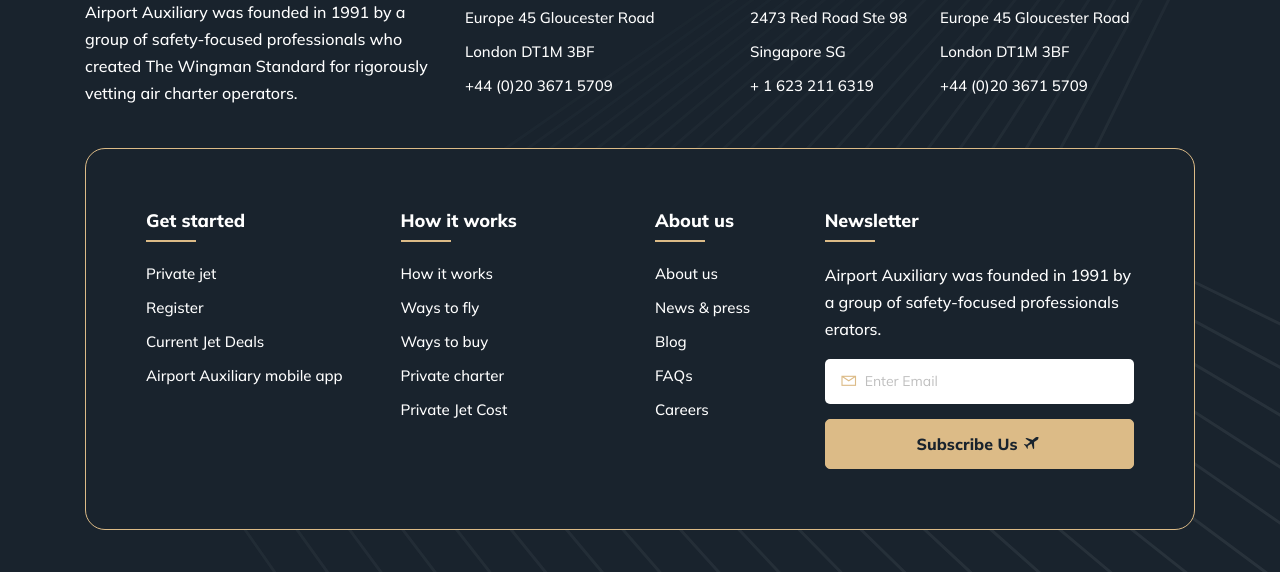
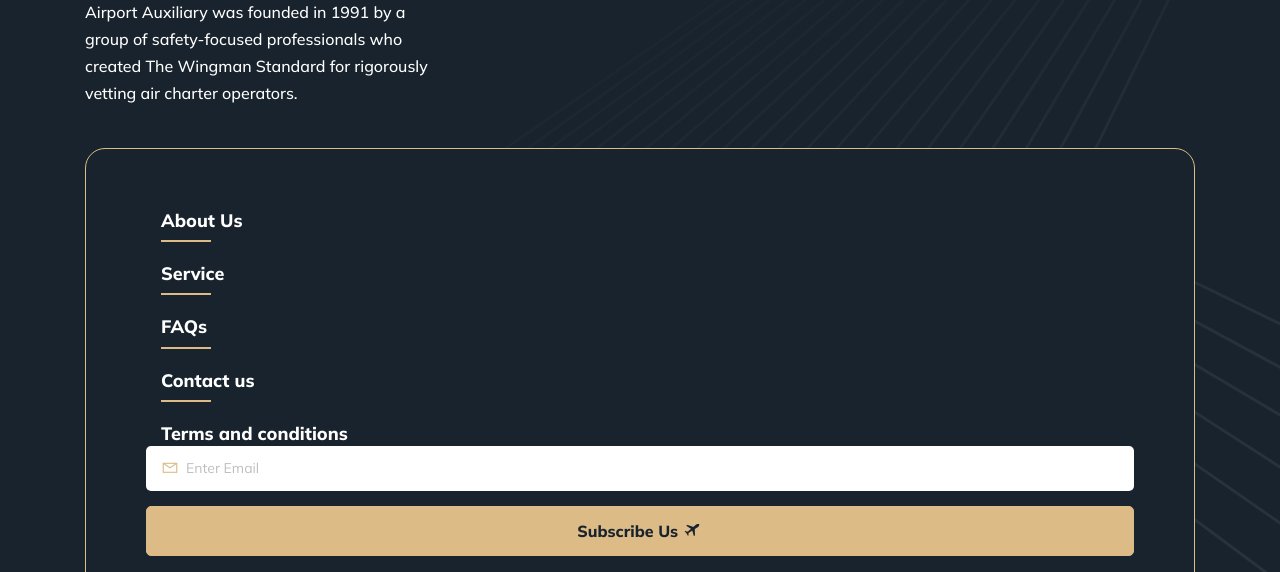
Before and after one commit to evramnagy/Airport-Auxiliary1, a plain HTML site: page Services all.html in a window 1280 px wide. Shown: the part 2066-2638 px from the top of the page. Drawn offline with nearby package versions, Linux system fonts and the light colour scheme; files whose address does not match are found by name; a web font is replaced by a local one.

Commit message:
Update Services all.html

```diff
--- a/Services all.html
+++ b/Services all.html
@@ -471,95 +471,51 @@
                       ><img src="assets/images/logo.png" alt="site-logo"
                     /></a>
                   </div>
-                  <p>
+                  <p class="footer-p-evo">
                     Airport Auxiliary was founded in 1991 by a group of
                     safety-focused professionals who created The Wingman
                     Standard for rigorously vetting air charter operators.
                   </p>
                 </div>
               </div>
+            </div>
+          </div>
+          <div class="footer-bottom-area">
+            <div class="row-evo mb-30-none">
               <div class="col-xl-3 col-lg-3 col-md-6 mb-30">
                 <div class="footer-widget">
-                  <h4 class="widget-title">EUROPE</h4>
-                  <ul class="footer-list">
-                    <li><a href="#0">Europe 45 Gloucester Road</a></li>
-                    <li><a href="#0">London DT1M 3BF</a></li>
-                    <li><a href="#0">+44 (0)20 3671 5709</a></li>
-                  </ul>
-                </div>
-              </div>
-              <div class="col-xl-2 col-lg-3 col-md-6 mb-30">
-                <div class="footer-widget">
-                  <h4 class="widget-title">ASIA & PACIFIC</h4>
-                  <ul class="footer-list">
-                    <li><a href="#0">2473 Red Road Ste 98</a></li>
-                    <li><a href="#0">Singapore SG</a></li>
-                    <li><a href="#0">+ 1 623 211 6319</a></li>
-                  </ul>
+                  <h4 class="title"><a href="about.html">About Us</a></h4>
                 </div>
               </div>
               <div class="col-xl-3 col-lg-3 col-md-6 mb-30">
                 <div class="footer-widget">
-                  <h4 class="widget-title">NORTH AMERICA</h4>
-                  <ul class="footer-list">
-                    <li><a href="#0">Europe 45 Gloucester Road</a></li>
-                    <li><a href="#0">London DT1M 3BF</a></li>
-                    <li><a href="#0">+44 (0)20 3671 5709</a></li>
-                  </ul>
+                  <h4 class="title"><a href="Services all.html">Service</a></h4>
                 </div>
               </div>
+              <div class="col-xl-2 col-lg-2 col-md-6 mb-30">
+                <div class="footer-widget">
+                  <h4 class="title"><a href="faq - Copy.html">FAQs</a></h4>
                 </div>
               </div>
-          <div class="footer-bottom-area">
-            <div class="row mb-30-none">
-              <div class="col-xl-3 col-lg-3 col-md-6 mb-30">
+              <div class="col-xl-4 col-lg-4 col-md-6 mb-30">
                 <div class="footer-widget">
-                  <h4 class="title">Get started</h4>
-                  <ul class="footer-list">
-                    <li><a href="#0">Private jet</a></li>
-                    <li><a href="#0">Register</a></li>
-                    <li><a href="#0">Current Jet Deals</a></li>
-                    <li><a href="#0">Airport Auxiliary mobile app</a></li>
-                  </ul>
+                  <h4 class="title"><a href="contact.html">Contact us</a></h4>
                 </div>
               </div>
               <div class="col-xl-3 col-lg-3 col-md-6 mb-30">
                 <div class="footer-widget">
-                  <h4 class="title">How it works</h4>
-                  <ul class="footer-list">
-                    <li><a href="#0">How it works</a></li>
-                    <li><a href="#0">Ways to fly</a></li>
-                    <li><a href="#0">Ways to buy</a></li>
-                    <li><a href="#0">Private charter</a></li>
-                    <li><a href="#0">Private Jet Cost</a></li>
-                  </ul>
+                  <h4 class="title">
+                    <a href="terms.html">Terms and conditions </a>
+                  </h4>
                 </div>
               </div>
-              <div class="col-xl-2 col-lg-2 col-md-6 mb-30">
-                <div class="footer-widget">
-                  <h4 class="title">About us</h4>
-                  <ul class="footer-list">
-                    <li><a href="#0">About us</a></li>
-                    <li><a href="#0">News & press</a></li>
-                    <li><a href="#0">Blog</a></li>
-                    <li><a href="#0">FAQs</a></li>
-                    <li><a href="#0">Careers</a></li>
-                  </ul>
             </div>
-              </div>
-              <div class="col-xl-4 col-lg-4 col-md-6 mb-30">
-                <div class="footer-widget">
-                  <h4 class="title">Newsletter</h4>
-                  <p>
-                    Airport Auxiliary was founded in 1991 by a group of
-                    safety-focused professionals erators.
-                  </p>
             <form class="subscribe-form">
               <label class="subscribe-icon"
                 ><i class="las la-envelope"></i
               ></label>
               <input
-                      type="email"
+                type="text"
                 class="form--control"
                 placeholder="Enter Email"
               />
@@ -567,9 +523,6 @@
                 Subscribe Us <i class="icon-btn-icon ml-1"></i>
               </button>
             </form>
-                </div>
-              </div>
-            </div>
           </div>
           <div class="copyright-area">
             <div class="social-area">
```
Lines whose indentation alone changed are shown as unchanged.
